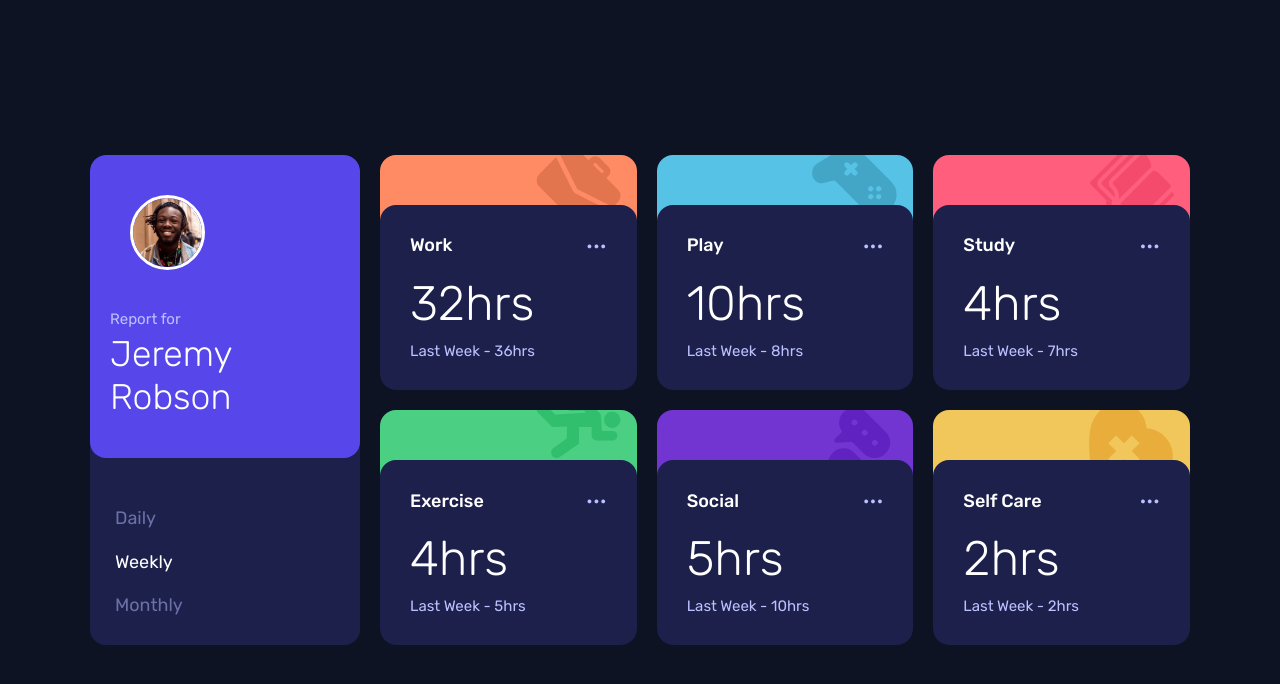
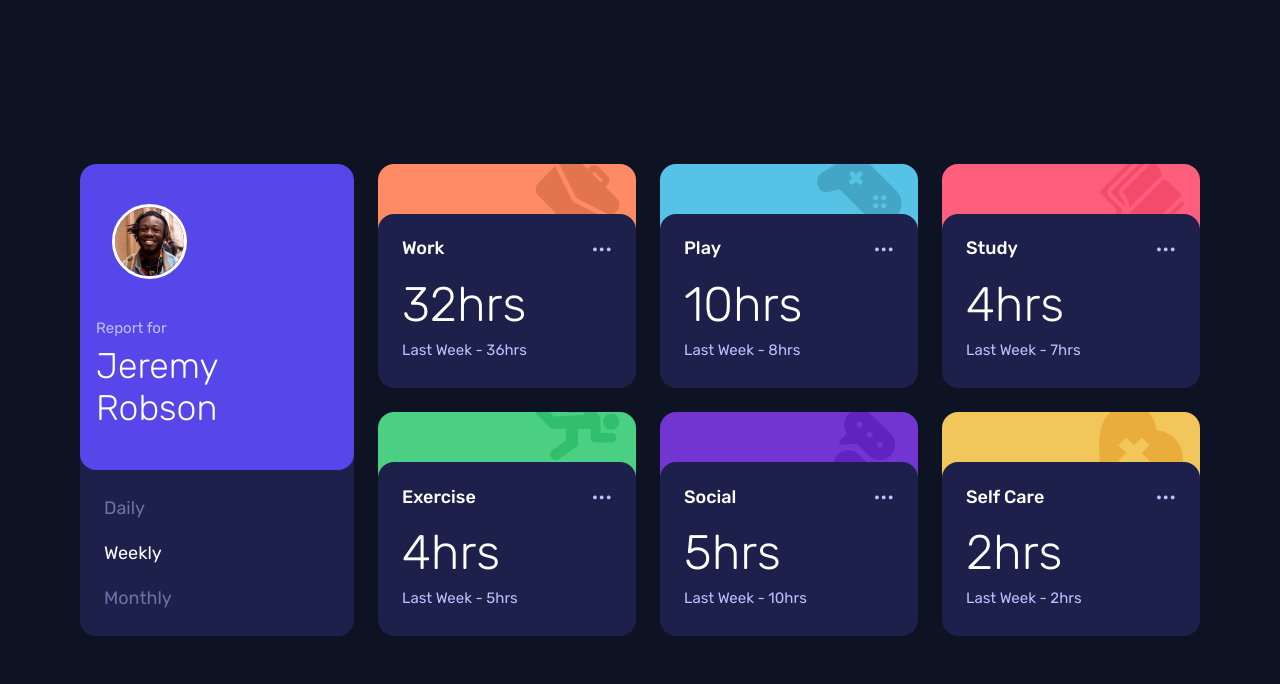
Before and after one commit to suzubu/time-tracking-dashboard-main, a plain HTML site: page index.html in a window 1280 px wide. Drawn offline with Linux system fonts and the light colour scheme.

Commit message:
Improve spacing consistency and add focus-visible styles for accessibility

```diff
--- a/styles.css
+++ b/styles.css
@@ -70,6 +70,11 @@ ol {
   list-style: none;
 }
 
+:focus-visible {
+  outline: 3px solid var(--purple-500);
+  outline-offset: 3px;
+}
+
 /* Presets */
 
 .profile__name {
@@ -117,7 +122,7 @@ main {
   margin: 0 auto;
   display: flex;
   flex-direction: column;
-  gap: 2rem;
+  gap: var(--spacing-300);
 }
 
 .profile {
@@ -132,7 +137,7 @@ main {
   align-items: center;
   background-color: var(--purple-600);
   border-radius: 16px;
-  padding-left: 2rem;
+  padding-left: var(--spacing-200);
 }
 
 .profile__img {
@@ -140,12 +145,12 @@ main {
   width: 7.5rem;
   height: 7.5rem;
   border: 3px solid var(--white);
-  margin: 4rem 2rem;
+  margin: var(--spacing-500) var(--spacing-200);
 }
 
 .profile__report {
   color: var(--navy-200);
-  padding-bottom: 0.5rem;
+  padding-bottom: var(--spacing-100);
 }
 
 .profile__nav {
@@ -157,8 +162,8 @@ main {
   display: flex;
   justify-content: space-around;
   width: 100%;
-  padding: 1.6rem;
-  gap: 1.6rem;
+  padding: var(--spacing-200);
+  gap: var(--spacing-200);
 }
 
 .nav__btn {
@@ -183,11 +188,12 @@ main {
 .cards-grid {
   width: 100%;
 }
+
 .card {
   border-radius: 16px;
   overflow: hidden;
   color: white;
-  margin-bottom: 2rem;
+  margin-bottom: var(--spacing-300);
   position: relative;
 }
 
@@ -202,21 +208,25 @@ main {
 #study .card-accent {
   background-color: var(--pink-400);
 }
+
 #exercise .card-accent {
   background-color: var(--green-400);
 }
+
 #social .card-accent {
   background-color: var(--purple-700);
 }
+
 #self-care .card-accent {
   background-color: var(--yellow-300);
 }
+
 .card-accent {
   height: 8rem;
   display: flex;
   justify-content: flex-end;
   align-items: flex-start;
-  padding: 1.6rem;
+  padding: var(--spacing-200);
 }
 
 .card-accent img {
@@ -228,8 +238,8 @@ main {
 .card-body {
   background-color: var(--navy-900);
   border-radius: 16px;
-  padding: 3rem;
-  margin-top: -3rem;
+  padding: var(--spacing-300);
+  margin-top: -3rem; /* intentional overlap of card-accent */
   position: relative;
   transition: background-color 0.2s ease;
 }
@@ -243,7 +253,7 @@ main {
   display: flex;
   justify-content: space-between;
   align-items: center;
-  margin-bottom: 0.8rem;
+  margin-bottom: var(--spacing-100);
 }
 
 .card-body__bottom {
@@ -251,9 +261,11 @@ main {
   justify-content: space-between;
   align-items: center;
 }
+
 .card-menu {
   color: var(--navy-200);
 }
+
 .card-menu:hover {
   opacity: 1;
   color: var(--white);
@@ -278,31 +290,33 @@ main {
 @media (min-width: 48rem) {
   .container {
     max-width: 90rem;
-    padding: 5rem;
+    padding: var(--spacing-500);
   }
 
   .profile__nav ul {
     display: flex;
     justify-content: center;
-    gap: 4rem;
+    gap: var(--spacing-500);
   }
 
   .card {
     margin-bottom: 0;
   }
+
   .cards-grid {
     display: grid;
     grid-template-columns: repeat(3, 1fr);
-    gap: 2rem;
+    gap: var(--spacing-300);
   }
 
   .card-body__top {
-    padding-bottom: 1rem;
+    padding-bottom: var(--spacing-100);
   }
+
   .card-body__bottom {
     flex-direction: column;
     align-items: flex-start;
-    row-gap: 1rem;
+    row-gap: var(--spacing-100);
   }
 }
 
@@ -311,7 +325,7 @@ main {
   .container {
     display: grid;
     grid-template-columns: 1fr 3fr;
-    gap: 2rem;
+    gap: var(--spacing-300);
     align-items: stretch;
     max-width: 120rem;
   }
@@ -326,11 +340,11 @@ main {
     display: flex;
     flex-direction: column;
     align-items: start;
-    padding-bottom: 4rem;
+    padding-bottom: var(--spacing-500);
   }
 
   .profile__name {
-    padding-right: 1rem;
+    padding-right: var(--spacing-200);
   }
 
   .profile__nav {
@@ -341,16 +355,17 @@ main {
 
   .profile__nav ul {
     flex-direction: column;
-    gap: 1.5rem;
-    padding: 2.5rem;
+    gap: var(--spacing-200);
+    padding: var(--spacing-300);
     width: 100%;
     justify-content: flex-end;
   }
+
   .cards-grid {
     display: grid;
     grid-template-columns: repeat(3, 1fr);
     grid-template-rows: repeat(2, 1fr);
-    gap: 2rem;
+    gap: var(--spacing-300);
   }
 
   .card {
```
